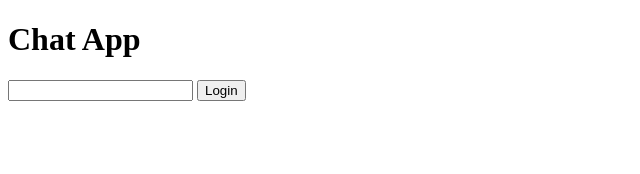
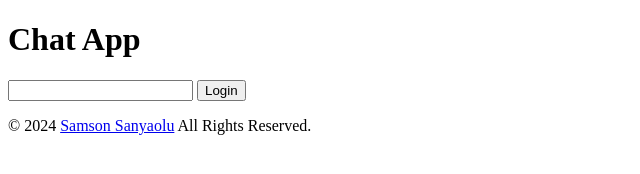
Before and after one commit to sosamsony/node-chat, a website: page public/index.html in a window 1280 px wide. Shown: the whole page, without its empty margins (0-640 px from the left). Drawn offline with nearby package versions, Linux system fonts and the light colour scheme; no server answers.

Commit message:
Updated Footer

```diff
--- a/public/index.html
+++ b/public/index.html
@@ -20,5 +20,12 @@
             <button id="send">SEND</button>
             <ul id="chats"></ul>
         </div>
+        <div class="footer-bottom">
+            <div class="container">
+                <p class="copyright-text">
+                    &copy; 2024 <a href="https://sosamson.com" class="copyright-link">Samson Sanyaolu</a> All Rights Reserved.
+                </p>
+            </div>
+        </div>
     </body>
 </html>
```
